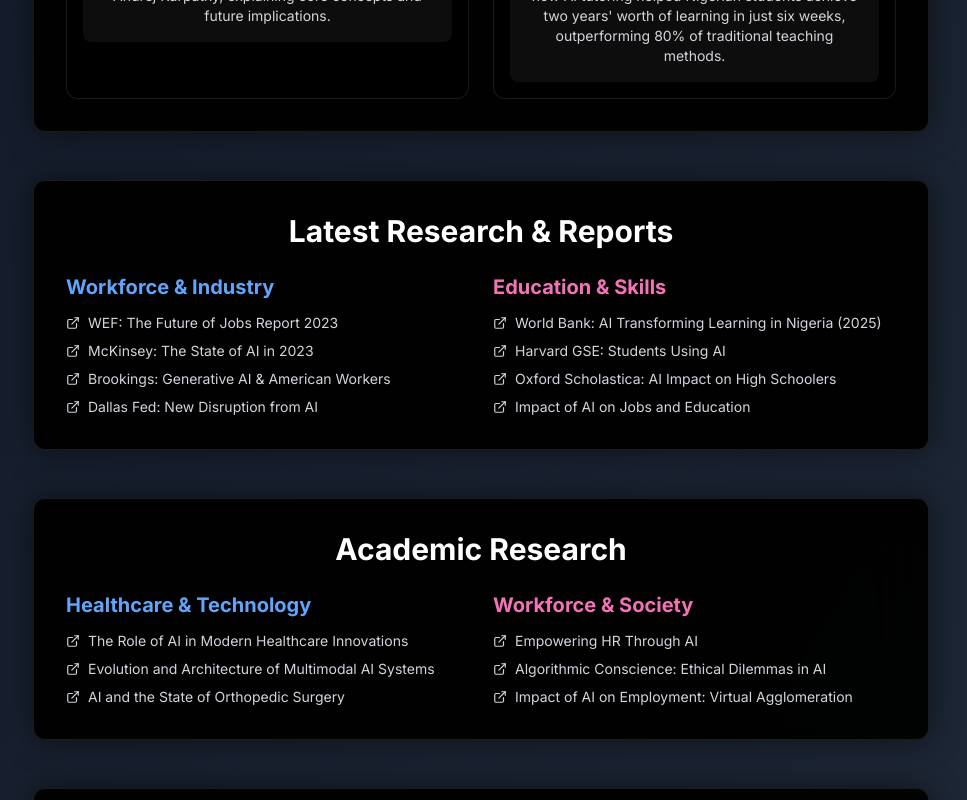
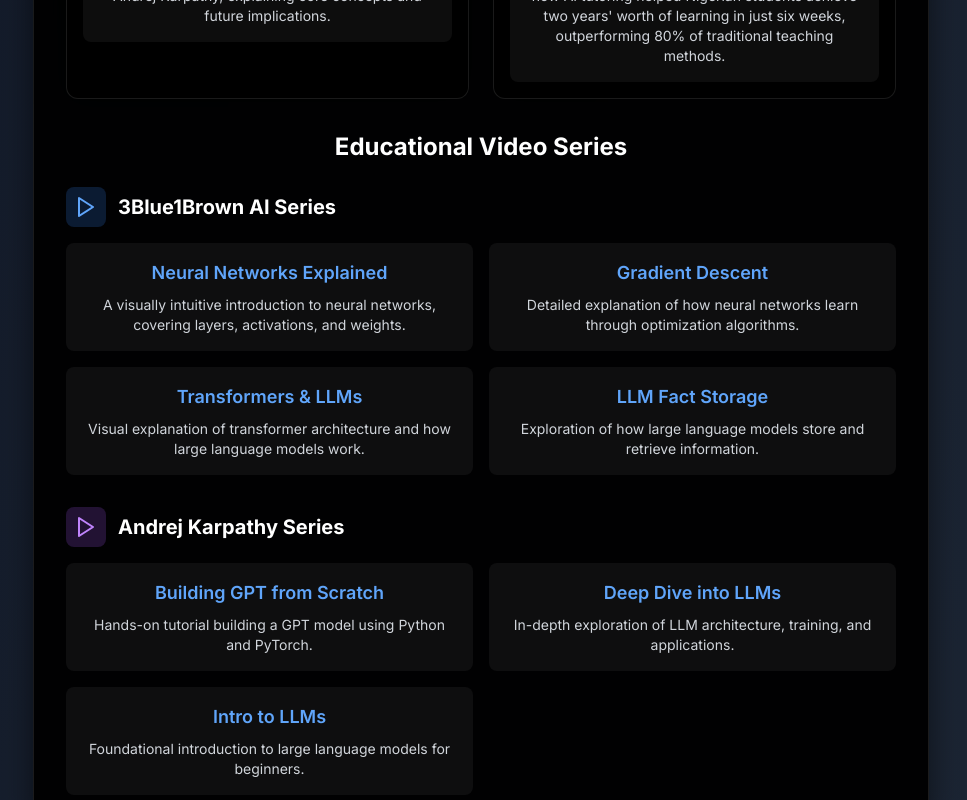
Before and after one commit to sparkus/jacareerday, a Next.js app: page /resources in a window 1280 px wide. Shown: the part 840-1640 px from the top of the page, without its empty margins (159-1126 px from the left). Built offline with nearby package versions, Linux system fonts and the light colour scheme.

Commit message:
updated resources

```diff
--- a/src/app/resources/page.tsx
+++ b/src/app/resources/page.tsx
@@ -110,6 +110,112 @@
                     World Bank's groundbreaking study (2025) shows how AI tutoring helped Nigerian students achieve two years' worth of learning in just six weeks, outperforming 80% of traditional teaching methods.
                   </p>
                 </a>
+              </div>
+            </div>
+
+            {/* Educational Video Series */}
+            <div className="mt-8">
+              <h3 className="text-2xl font-bold text-white mb-6">Educational Video Series</h3>
+
+              {/* 3Blue1Brown Series */}
+              <div className="mb-8">
+                <div className="flex items-center gap-3 mb-4">
+                  <div className="p-2 bg-blue-500/20 rounded-lg">
+                    <FiPlay className="w-6 h-6 text-blue-400" />
+                  </div>
+                  <h4 className="text-xl font-bold text-white">3Blue1Brown AI Series</h4>
+                </div>
+                <div className="grid grid-cols-1 sm:grid-cols-2 gap-4">
+                  <a
+                    href="https://www.youtube.com/watch?v=aircAruvnKk"
+                    target="_blank"
+                    rel="noopener noreferrer"
+                    className="block p-4 bg-white/5 rounded-lg hover:bg-white/10 transition-colors"
+                  >
+                    <div className="text-lg font-semibold text-blue-400 mb-2">Neural Networks Explained</div>
+                    <p className="text-sm text-gray-300">
+                      A visually intuitive introduction to neural networks, covering layers, activations, and weights.
+                    </p>
+                  </a>
+                  <a
+                    href="https://www.youtube.com/watch?v=IHZwWFHWa-w"
+                    target="_blank"
+                    rel="noopener noreferrer"
+                    className="block p-4 bg-white/5 rounded-lg hover:bg-white/10 transition-colors"
+                  >
+                    <div className="text-lg font-semibold text-blue-400 mb-2">Gradient Descent</div>
+                    <p className="text-sm text-gray-300">
+                      Detailed explanation of how neural networks learn through optimization algorithms.
+                    </p>
+                  </a>
+                  <a
+                    href="https://www.youtube.com/watch?v=wjZofJX0v4M"
+                    target="_blank"
+                    rel="noopener noreferrer"
+                    className="block p-4 bg-white/5 rounded-lg hover:bg-white/10 transition-colors"
+                  >
+                    <div className="text-lg font-semibold text-blue-400 mb-2">Transformers & LLMs</div>
+                    <p className="text-sm text-gray-300">
+                      Visual explanation of transformer architecture and how large language models work.
+                    </p>
+                  </a>
+                  <a
+                    href="https://www.youtube.com/watch?v=9-Jl0dxWQs8"
+                    target="_blank"
+                    rel="noopener noreferrer"
+                    className="block p-4 bg-white/5 rounded-lg hover:bg-white/10 transition-colors"
+                  >
+                    <div className="text-lg font-semibold text-blue-400 mb-2">LLM Fact Storage</div>
+                    <p className="text-sm text-gray-300">
+                      Exploration of how large language models store and retrieve information.
+                    </p>
+                  </a>
+                </div>
+              </div>
+
+              {/* Andrej Karpathy Series */}
+              <div>
+                <div className="flex items-center gap-3 mb-4">
+                  <div className="p-2 bg-purple-500/20 rounded-lg">
+                    <FiPlay className="w-6 h-6 text-purple-400" />
+                  </div>
+                  <h4 className="text-xl font-bold text-white">Andrej Karpathy Series</h4>
+                </div>
+                <div className="grid grid-cols-1 sm:grid-cols-2 gap-4">
+                  <a
+                    href="https://www.youtube.com/watch?v=kCc8FmEb1nY"
+                    target="_blank"
+                    rel="noopener noreferrer"
+                    className="block p-4 bg-white/5 rounded-lg hover:bg-white/10 transition-colors"
+                  >
+                    <div className="text-lg font-semibold text-blue-400 mb-2">Building GPT from Scratch</div>
+                    <p className="text-sm text-gray-300">
+                      Hands-on tutorial building a GPT model using Python and PyTorch.
+                    </p>
+                  </a>
+                  <a
+                    href="https://www.youtube.com/watch?v=2zHkJFOC6FU"
+                    target="_blank"
+                    rel="noopener noreferrer"
+                    className="block p-4 bg-white/5 rounded-lg hover:bg-white/10 transition-colors"
+                  >
+                    <div className="text-lg font-semibold text-blue-400 mb-2">Deep Dive into LLMs</div>
+                    <p className="text-sm text-gray-300">
+                      In-depth exploration of LLM architecture, training, and applications.
+                    </p>
+                  </a>
+                  <a
+                    href="https://www.youtube.com/watch?v=dXMxP-BWkzY"
+                    target="_blank"
+                    rel="noopener noreferrer"
+                    className="block p-4 bg-white/5 rounded-lg hover:bg-white/10 transition-colors"
+                  >
+                    <div className="text-lg font-semibold text-blue-400 mb-2">Intro to LLMs</div>
+                    <p className="text-sm text-gray-300">
+                      Foundational introduction to large language models for beginners.
+                    </p>
+                  </a>
+                </div>
               </div>
             </div>
           </div>
@@ -263,7 +369,7 @@
             </div>
             <div className="mt-8 text-center">
               <p className="text-sm text-gray-400">
-                Last updated: February 16, 2025<br/>
+                Last updated: March 29, 2025<br/>
                 All statistics and projections are sourced from published research reports and studies.
               </p>
             </div>
```
